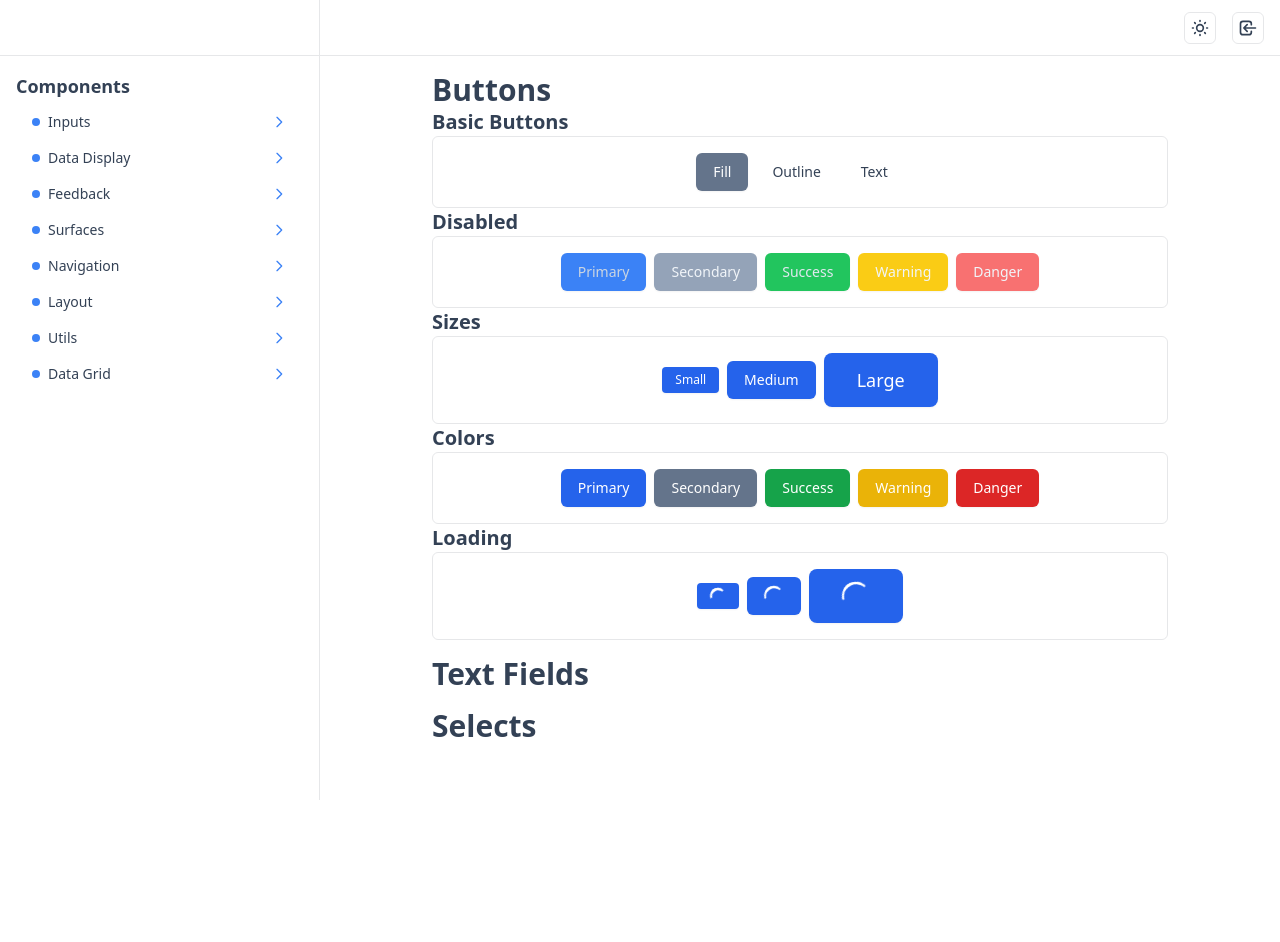
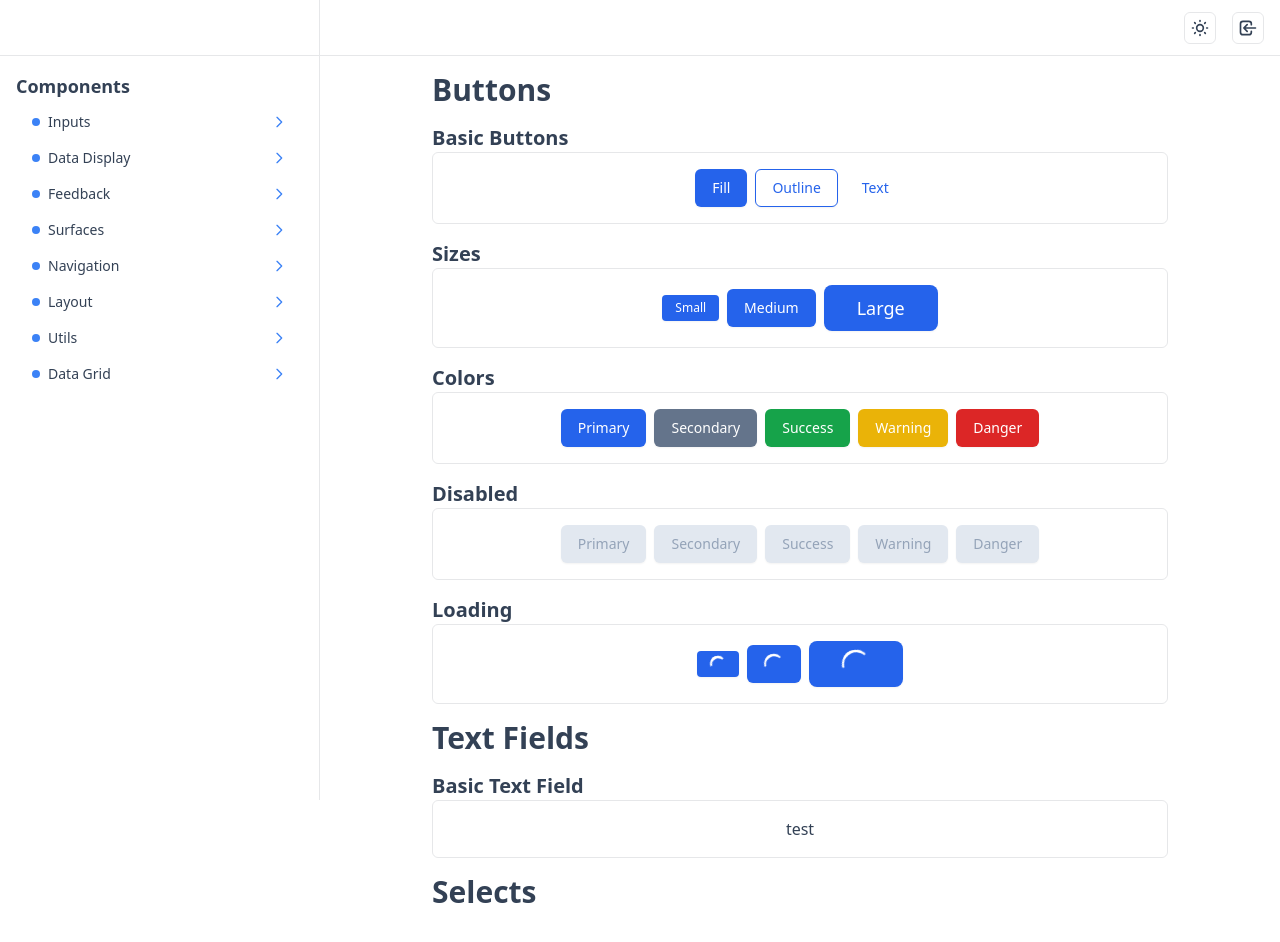
Before and after one commit to noahskorner/typescript-template, a React (Create React App) app in the folder client/: page / in a window 1280 px wide. Before the commit the page ends 800 px from the top, so only its background shows below. Built offline with nearby package versions, Linux system fonts and the light colour scheme.

Commit message:
Completed Button component.

```diff
--- a/client/src/assets/css/buttons.css
+++ b/client/src/assets/css/buttons.css
@@ -14,7 +14,7 @@
   }
 
   .btn-lg {
-    @apply px-8 py-3 text-lg rounded-lg;
+    @apply px-8 py-2 text-lg rounded-lg;
   }
 
   /* Colors */
@@ -22,47 +22,64 @@
     @apply shadow-sm border border-transparent text-white bg-blue-600 hover:bg-blue-700;
   }
 
-  .btn-primary-disabled {
-    @apply shadow-sm border border-transparent text-slate-300 bg-blue-500;
-  }
-
   .btn-outline-primary {
     @apply shadow-sm border border-blue-600 text-blue-600 hover:bg-blue-700 hover:text-white;
   }
 
   .btn-text-primary {
-    @apply text-blue-600 hover:text-blue-700;
+    @apply text-blue-600 hover:text-blue-700 hover:underline;
   }
 
   .btn-secondary {
     @apply shadow-sm border border-transparent text-white bg-slate-500 hover:bg-slate-400 dark:bg-slate-700 dark:hover:bg-slate-600;
   }
 
-  .btn-secondary-disabled {
-    @apply shadow-sm border border-transparent bg-slate-400 text-slate-100 dark:bg-slate-500 dark:text-slate-200;
+  .btn-text-secondary {
+    @apply text-white hover:underline;
+  }
+
+  .btn-outline-secondary {
+    @apply shadow-sm border text-white border-slate-500 hover:bg-slate-400 dark:border-slate-700 dark:hover:bg-slate-600;
   }
 
   .btn-success {
     @apply shadow-sm border border-transparent text-white bg-green-600 hover:bg-green-700;
   }
 
-  .btn-success-disabled {
-    @apply shadow-sm border border-transparent bg-green-500 text-slate-200;
+  .btn-outline-success {
+    @apply shadow-sm border border-green-600 text-green-600 hover:bg-green-700 hover:text-white;
+  }
+
+  .btn-text-success {
+    @apply text-green-600 hover:text-green-700 hover:underline;
   }
 
   .btn-warning {
-    @apply shadow-sm border border-transparent text-white bg-yellow-500 hover:bg-yellow-600 dark:bg-yellow-600 dark:hover:bg-yellow-700;
+    @apply shadow-sm border border-transparent text-white bg-yellow-500 hover:bg-yellow-600;
   }
 
-  .btn-warning-disabled {
-    @apply shadow-sm border border-transparent bg-yellow-400 text-slate-100;
+  .btn-outline-warning {
+    @apply shadow-sm border border-yellow-500 hover:bg-yellow-600 hover:text-white;
+  }
+
+  .btn-text-warning {
+    @apply text-yellow-500 hover:text-yellow-600 hover:underline;
   }
 
   .btn-danger {
     @apply shadow-sm border border-transparent text-white bg-red-600 hover:bg-red-700;
   }
 
-  .btn-danger-disabled {
-    @apply shadow-sm border border-transparent bg-red-400 text-slate-100;
+  .btn-outline-danger {
+    @apply shadow-sm border text-red-600 border-red-600 hover:text-white hover:bg-red-700;
+  }
+
+  .btn-text-danger {
+    @apply text-red-600 hover:text-red-700 hover:underline;
+  }
+
+  /* Disabled  */
+  .btn-disabled {
+    @apply shadow-sm cursor-not-allowed border border-transparent bg-slate-200 text-slate-400 dark:bg-slate-700 dark:text-slate-500;
   }
 }
--- a/client/src/components/common/layout/Sidebar.tsx
+++ b/client/src/components/common/layout/Sidebar.tsx
@@ -15,17 +15,9 @@ const Sidebar = ({ showSidebar }: SidebarProps) => {
 
   useEffect(() => {
     setSidebarClass(
-      isMobileWidth &&
-        showSidebar &&
-        prevLayout?.isMobileWidth !== undefined &&
-        prevLayout?.showSidebar !== undefined
+      isMobileWidth && showSidebar
         ? '-translate-x-full slide-in'
-        : isMobileWidth &&
-          !showSidebar &&
-          prevLayout?.isMobileWidth !== undefined &&
-          prevLayout.isMobileWidth !== isMobileWidth &&
-          prevLayout?.showSidebar !== undefined &&
-          prevLayout.showSidebar !== showSidebar
+        : isMobileWidth && !showSidebar
         ? '-translate-x-full slide-out'
         : isMobileWidth
         ? '-translate-x-full'
--- a/client/src/components/components/layout/Buttons.tsx
+++ b/client/src/components/components/layout/Buttons.tsx
@@ -6,16 +6,9 @@ const Buttons = () => {
   return (
     <Component header="Buttons">
       <Variant header="Basic Buttons">
-        <Button color="secondary" variant="fill" children={'Fill'} />
-        <Button color="secondary" variant="outline" children={'Outline'} />
-        <Button color="secondary" variant="text" children={'Text'} />
-      </Variant>
-      <Variant header="Disabled">
-        <Button size="md" children={'Primary'} disabled color="primary" />
-        <Button size="md" children={'Secondary'} disabled color="secondary" />
-        <Button size="md" children={'Success'} disabled color="success" />
-        <Button size="md" children={'Warning'} disabled color="warning" />
-        <Button size="md" children={'Danger'} disabled color="danger" />
+        <Button color="primary" variant="fill" children={'Fill'} />
+        <Button color="primary" variant="outline" children={'Outline'} />
+        <Button color="primary" variant="text" children={'Text'} />
       </Variant>
       <Variant header="Sizes">
         <Button size="sm" children={'Small'} />
@@ -29,6 +22,13 @@ const Buttons = () => {
         <Button size="md" children={'Warning'} color="warning" />
         <Button size="md" children={'Danger'} color="danger" />
       </Variant>
+      <Variant header="Disabled">
+        <Button size="md" children={'Primary'} disabled color="primary" />
+        <Button size="md" children={'Secondary'} disabled color="secondary" />
+        <Button size="md" children={'Success'} disabled color="success" />
+        <Button size="md" children={'Warning'} disabled color="warning" />
+        <Button size="md" children={'Danger'} disabled color="danger" />
+      </Variant>
       <Variant header="Loading">
         <Button size="sm" children={'Small'} loading />
         <Button size="md" children={'Medium'} loading />
--- a/client/src/components/components/layout/Component.tsx
+++ b/client/src/components/components/layout/Component.tsx
@@ -5,9 +5,9 @@ interface ComponentProps {
 
 const Component = ({ header, children }: ComponentProps) => {
   return (
-    <div>
+    <div className="space-y-4">
       <h1 className="text-3xl font-bold">{header}</h1>
-      <div>{children}</div>
+      <div className="space-y-4">{children}</div>
     </div>
   );
 };
--- a/client/src/components/components/layout/TextFields.tsx
+++ b/client/src/components/components/layout/TextFields.tsx
@@ -1,9 +1,13 @@
+import Component from '../layout/Component';
+import Variant from '../layout/Variant';
+
 const TextFields = () => {
   return (
-    <div id="text-fields" className="space-y-4">
-      <h1 className="text-3xl font-bold">Text Fields</h1>
-      <div className="space-y-4"></div>
-    </div>
+    <Component header="Text Fields">
+      <Variant header="Basic Text Field">
+        <div>test</div>
+      </Variant>
+    </Component>
   );
 };
 
--- a/client/src/components/components/layout/Variant.tsx
+++ b/client/src/components/components/layout/Variant.tsx
@@ -7,7 +7,7 @@ const Variant = ({ header, children }: VariantProps) => {
   return (
     <div>
       <h6 className="font-bold text-xl">{header}</h6>
-      <div className="border border-primary p-4 flex flex-wrap items-center justify-center space-x-2 rounded-md">
+      <div className="border border-primary p-4 flex flex-wrap items-center justify-center gap-2 rounded-md">
         {children}
       </div>
     </div>
--- a/client/src/components/components/ui/Button.tsx
+++ b/client/src/components/components/ui/Button.tsx
@@ -30,38 +30,14 @@ const btnColorClass = {
   },
 };
 
-const btnDisabledClass = {
-  fill: {
-    primary: 'btn-primary-disabled',
-    secondary: 'btn-secondary-disabled',
-    success: 'btn-success-disabled',
-    warning: 'btn-warning-disabled',
-    danger: 'btn-danger-disabled',
-  },
-  outline: {
-    primary: 'btn-outline-primary-disabled',
-    secondary: 'btn-outline-secondary-disabled',
-    success: 'btn-outline-success-disabled',
-    warning: 'btn-outline-warning-disabled',
-    danger: 'btn-outline-danger-disabled',
-  },
-  text: {
-    primary: 'btn-text-primary-disabled',
-    secondary: 'btn-text-secondary-disabled',
-    success: 'btn-text-success-disabled',
-    warning: 'btn-text-warning-disabled',
-    danger: 'btn-text-danger-disabled',
-  },
-};
-
 interface ButtonProps {
   children: string | JSX.Element | JSX.Element[];
+  onClick?: Function;
   size?: 'sm' | 'md' | 'lg';
   variant?: 'text' | 'outline' | 'fill';
   color?: 'primary' | 'secondary' | 'success' | 'warning' | 'danger';
   disabled?: boolean;
   loading?: boolean;
-  onClick?: Function;
 }
 
 const Button = ({
@@ -71,17 +47,13 @@ const Button = ({
   disabled = false,
   loading = false,
   color = 'primary',
-  onClick,
+  onClick = () => alert('onClick not registered.'),
 }: ButtonProps) => {
   return (
     <button
-      onClick={() => {
-        if (onClick) onClick();
-      }}
+      onClick={() => onClick()}
       className={`${
-        disabled
-          ? btnDisabledClass[variant][color]
-          : btnColorClass[variant][color]
+        disabled ? 'btn-disabled' : btnColorClass[variant][color]
       } ${btnSizeClass[size]} inline-flex justify-center font-medium`}
       disabled={disabled}
     >
```
